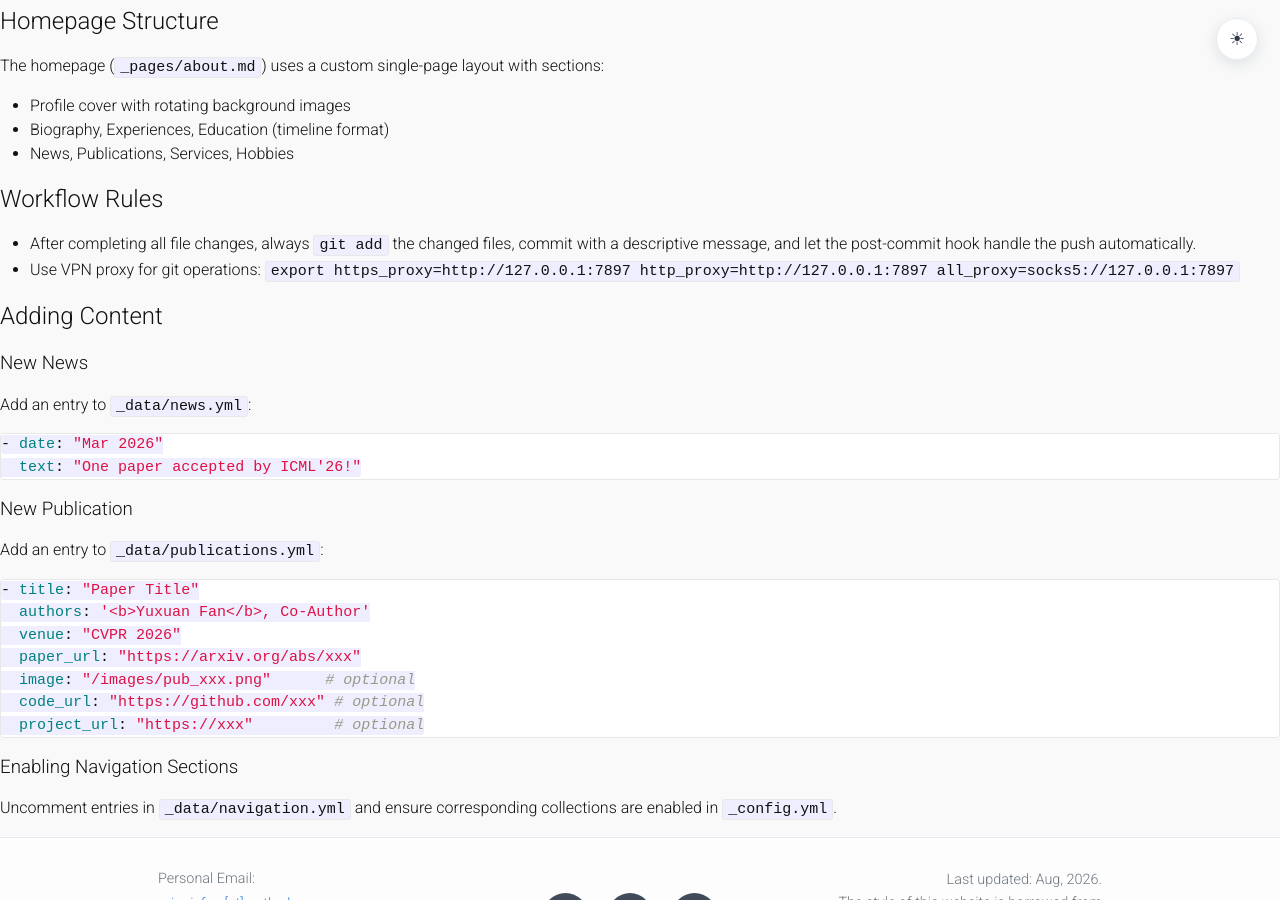
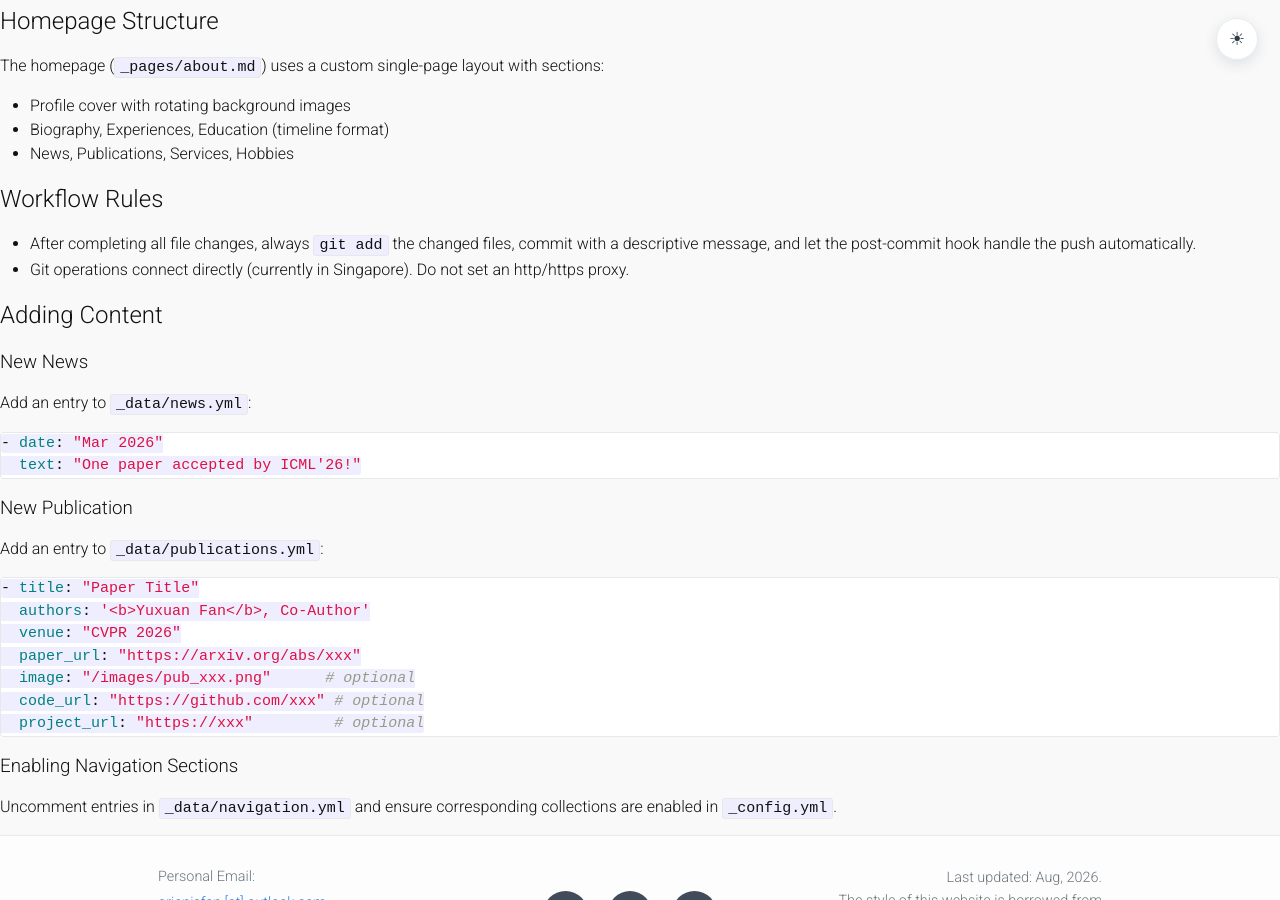
Before and after one commit to yuxuanfanOrion/yuxuanfanOrion.github.io, a Jekyll site: the page built from CLAUDE.md, in a window 1280 px wide and 900 px high, scrolled down 2280 px. Built offline with Jekyll 4.4.1, drawn with Linux system fonts in a browser that asks for light colours; some web fonts are replaced; our own code applies the rules of GitHub Pages for plain Markdown files.

Commit message:
Update git workflow rule: direct connection, no proxy

```diff
--- a/CLAUDE.md
+++ b/CLAUDE.md
@@ -53,7 +53,7 @@ The homepage (`_pages/about.md`) uses a custom single-page layout with sections:
 ## Workflow Rules
 
 - After completing all file changes, always `git add` the changed files, commit with a descriptive message, and let the post-commit hook handle the push automatically.
-- Use VPN proxy for git operations: `export https_proxy=http://127.0.0.1:7897 http_proxy=http://127.0.0.1:7897 all_proxy=socks5://127.0.0.1:7897`
+- Git operations connect directly (currently in Singapore). Do not set an http/https proxy.
 
 ## Adding Content
 
```
